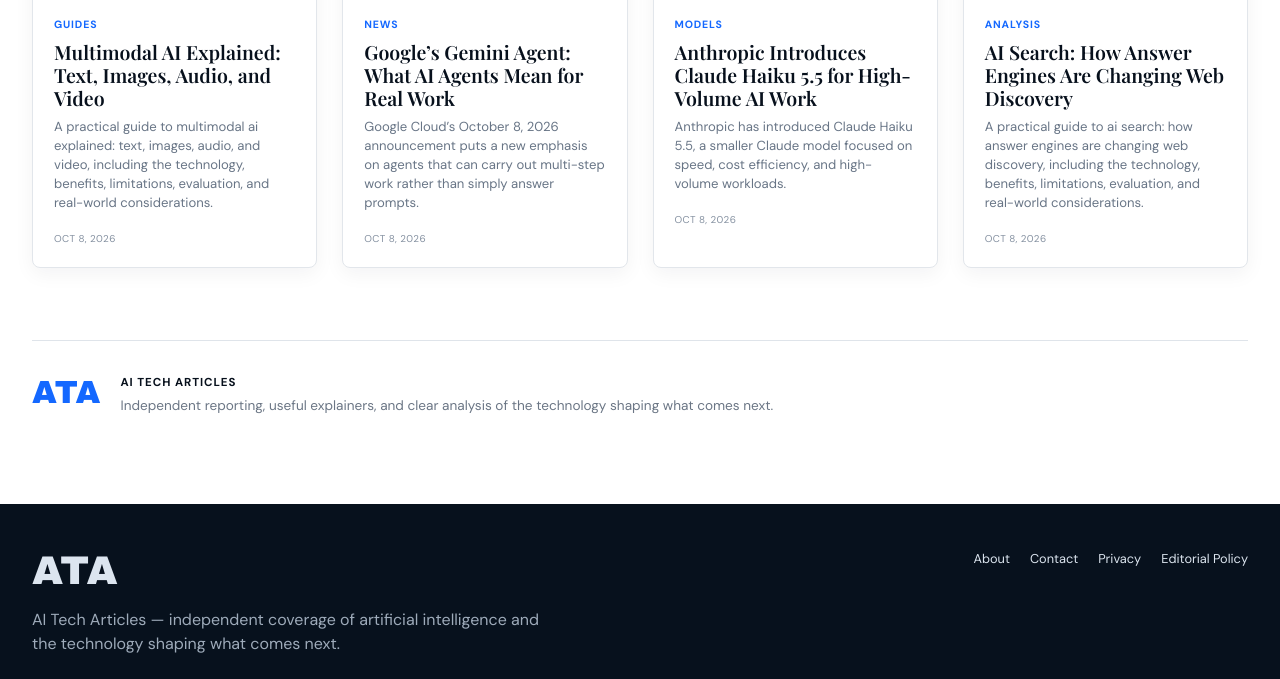
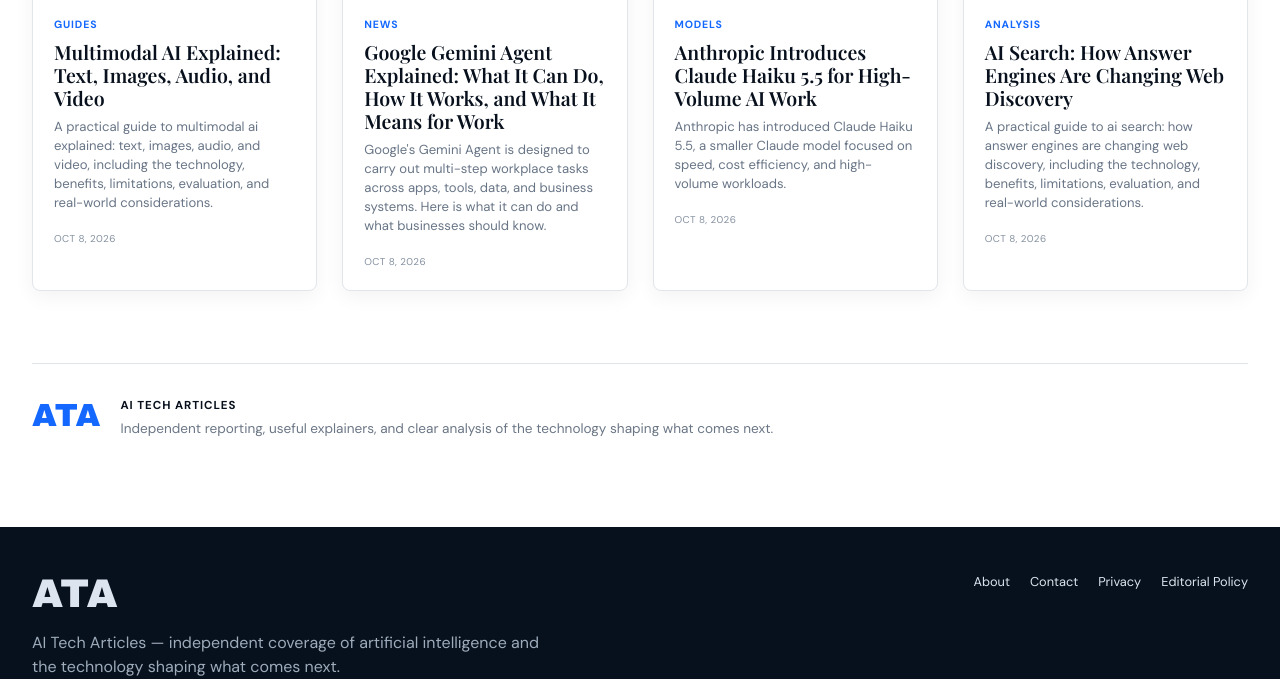
Before and after one commit to todaysnewsai/ChatGPTScope, a Jekyll site: the page built from index.html, in a window 1280 px wide and 900 px high, scrolled down 1362 px, cut to the strip 221-900 px from the top of the window. Built offline with Jekyll 4.4.1, drawn with Linux system fonts in a browser that asks for light colours; the list of posts is cut into pages by our own code; some of the changed lines change nothing that is shown.

Commit message:
Write and publish Gemini Agent article

```diff
--- a/_posts/2026-10-08-google-gemini-agent.md
+++ b/_posts/2026-10-08-google-gemini-agent.md
@@ -1,123 +1,144 @@
 ---
 layout: post
-title: "Google’s Gemini Agent: What AI Agents Mean for Real Work"
-description: "Google Cloud’s October 8, 2026 announcement puts a new emphasis on agents that can carry out multi-step work rather than simply answer prompts."
+title: "Google Gemini Agent Explained: What It Can Do, How It Works, and What It Means for Work"
+description: "Google's Gemini Agent is designed to carry out multi-step workplace tasks across apps, tools, data, and business systems. Here is what it can do and what businesses should know."
 date: 2026-10-08
 categories: [news]
-tags: [Artificial Intelligence, AI Technology]
+tags: [Google Gemini, Gemini Agent, AI Agents, Artificial Intelligence, AI Technology]
 author: "AI Tech Articles"
+image: "https://images.unsplash.com/photo-1677442136019-21780ecad995?auto=format&fit=crop&w=1600&q=85"
 ---
 
-## The short version
+Google is pushing Gemini beyond the traditional chatbot with a new workplace agent designed to carry out multi-step tasks across business applications. Here is what the Gemini agent is, what Google says it can do, how the system is designed, and what businesses should understand before treating it as an autonomous digital worker.
 
-Google Cloud’s October 8, 2026 announcement puts a new emphasis on agents that can carry out multi-step work rather than simply answer prompts. The important question is not whether AI is becoming more capable in the abstract, but whether a particular system can produce a reliable improvement in a real workflow. That distinction matters because demonstrations can look impressive while production systems still encounter missing context, uncertain outputs, permission problems, latency, cost constraints, and difficult edge cases.
+## What Is the Google Gemini Agent?
 
-## Why this matters now
+The Gemini agent is Google's new approach to AI agents for work. Announced by Google Cloud on October 8, 2026, it is designed to move from answering individual prompts to carrying out complete pieces of work.
 
-AI is moving from a model-centered market toward a systems-centered market. A model remains the reasoning engine, but useful products increasingly add retrieval, tools, memory, structured outputs, evaluation, monitoring, security controls, and interfaces. This makes the surrounding engineering as important as the model itself. It also changes how readers should judge announcements: a new capability is only valuable when it survives contact with real tasks.
+That distinction is important. A conventional chatbot waits for a user to ask a question and then produces an answer. An agent can be given an objective, determine the steps needed to achieve it, use available tools and business data, and return a finished result.
 
-## What changed
+Google describes Gemini as a universal agent for work. The company says it can handle knowledge work, answer questions, create content, write and run code, use skills and tools, and connect to business systems. It is intended to work across applications rather than confining AI activity to a single chat window.
 
-The latest generation of AI products is better understood as software that can participate in workflows. Depending on the product, that can mean reading documents, searching information, writing code, using an application, generating media, calling an API, or coordinating several steps. The exact capabilities vary by provider, plan, permissions, and implementation, so users should verify current documentation rather than assuming that every model supports every action.
+## What Can Gemini Agent Actually Do?
 
-## The technology underneath
+Google's announcement gives the Gemini agent a broad range of responsibilities. The important point is that these are workflow capabilities rather than simply new ways to generate text.
 
-A modern AI application normally has several layers. A foundation model interprets instructions and generates or selects actions. A tool layer gives it access to search, code execution, databases, business software, or other services. Retrieval supplies information that may not be contained in model parameters. Memory or state lets a system preserve useful context across steps. Finally, an evaluation and monitoring layer checks whether the system is behaving as intended.
+A user could start with a high-level request and expect the agent to break the task into multiple steps. Depending on the connected tools, permissions and environment, those steps can involve researching information, working with documents, producing content, analyzing data, writing code or interacting with business applications.
 
-These layers introduce new failure modes. A model can produce a plausible answer from bad retrieved data. A tool can fail even when the model chooses the right action. A permission system can be configured incorrectly. A long workflow can compound small errors. Good engineering therefore treats the model as one component rather than the entire application.
+Google says Gemini can work with services including Gmail, Drive, Docs, Sheets, Slides, Chat and Calendar. The broader Gemini Enterprise environment can also connect to external business applications such as Slack and Microsoft 365.
 
-## What users should look for
+This creates a different experience from a traditional assistant: instead of asking for each intermediate step, a user can delegate a larger objective. For example, a manager could ask an agent to prepare a project update using approved company information, with the final result returned for review.
 
-Start with the task, not the brand. Define what a successful result looks like, how often the task occurs, what information is required, and what happens when the system is wrong. Then compare models or products using the same representative examples.
+Google is also emphasizing coding. Its announcement says Gemini can write and run code, making the agent relevant not only to office productivity but also to technical workflows.
 
-For professional use, also check privacy controls, data retention, administration, auditability, integration support, rate limits, latency, and total cost. For agents, add permission boundaries and approval steps. For coding systems, test them against real repositories. For research systems, verify citations and source quality.
+## How Does Gemini Agent Work?
 
-## Where the approach works well
+An AI agent is not simply a larger language model. It is better understood as a system built around a model.
 
-AI is particularly useful where work contains repeatable patterns but still benefits from human review. Examples include summarizing long material, transforming documents, drafting first versions, extracting structured information, generating test cases, exploring alternatives, classifying content, and assisting with research.
+The model provides reasoning and language capabilities, but an agent needs additional components to become useful in real workflows.
 
-The strongest workflows usually have a clear verification point. Humans can review the final output, approve consequential actions, or inspect evidence before something is published or executed.
+The first component is the model itself. It interprets the user's objective, reasons about the task and helps determine what should happen next.
 
-## Where it can fail
+The second is the tool layer. Tools allow an agent to search information, interact with applications, execute code, work with files or call other services. Without tools, an AI system may be able to describe how to complete a task but cannot necessarily complete it.
 
-AI systems can fail through hallucination, stale information, misunderstood instructions, ambiguous goals, tool errors, prompt injection, poor retrieval, or overconfident presentation. Agents add another category: an incorrect decision can become an incorrect action.
+The third component is context. Business work often depends on information stored outside the model. Documents, messages, calendars, databases and internal applications provide the context required to make a useful decision.
 
-The answer is not to avoid AI completely. It is to design the workflow around known failure modes. Limit permissions, separate low-risk from high-risk actions, require confirmation for irreversible operations, keep useful logs, and evaluate the system with difficult examples rather than only easy demonstrations.
+The fourth is identity and authorization. Google says its agent architecture includes identity, policy and permission controls. This matters because an agent that can read or modify company information needs to operate under defined access rules.
 
-## A practical implementation framework
+Finally, there are monitoring and cost controls. Long-running or multi-step tasks can consume substantially more computing resources than a simple question-and-answer interaction. Google has highlighted controls intended to help organizations manage spending and agent activity.
 
-A sensible rollout can be done in stages. First, select one narrow task with measurable value. Second, collect representative examples, including failures and unusual cases. Third, establish a baseline without AI. Fourth, test one or more AI approaches against that baseline. Fifth, add retrieval or tools only when they solve a defined limitation. Sixth, introduce human review and logging. Finally, monitor the system after launch because model behavior, data, software dependencies, and user behavior can change.
+In other words, the Gemini agent should not be judged only by the intelligence of its underlying model. The quality of its tools, data access, permissions and workflow design can be just as important.
 
-This process prevents an organization from automating a vague objective before it understands the task.
+## Why Persistent Agents Matter
 
-## What this means for developers
+One of the most significant ideas behind the new generation of workplace agents is persistence.
 
-Developers increasingly need skills beyond prompt writing. Useful competencies include API integration, structured data handling, retrieval design, evaluation, observability, security, access control, and cost management. The application layer is becoming the place where much of the differentiation happens.
+Traditional chat interactions are usually short. A user asks a question, receives an answer and moves on. A persistent agent can instead maintain the state needed for a longer task.
 
-That does not make model quality irrelevant. A better model can reduce complexity and improve results. But a strong model connected to poor data and weak controls can still produce a poor product.
+Google's announcement describes agents that can work across applications and devices, while reporting on work that has been completed. VentureBeat reported additional details about persistent Gemini agents designed for long-running tasks, including their own Gmail, Calendar and Drive storage.
 
-## What this means for businesses
+Persistent agents could make it possible to delegate research, document preparation, data processing and other tasks that would otherwise require repeated human attention. But a system that can continue operating for hours or days also needs stronger permissions, clearer boundaries and better auditing.
 
-For businesses, the question is shifting from 'Where can we use AI?' to 'Which workflows should change because AI is now capable enough?' The best candidates usually have high volumes, clear inputs and outputs, repetitive steps, measurable quality, and a human who can intervene when needed.
+## Gemini Agent and Google Workspace
 
-Organizations should resist measuring success only by the number of AI features launched. Useful metrics include time saved, error rates, completion rates, customer outcomes, cost per task, adoption, and the frequency of human corrections.
+Google has a major advantage in workplace AI: its existing ecosystem.
 
-## The bigger picture
+Millions of organizations already use products such as Gmail, Drive, Docs, Sheets, Calendar and Meet. An agent that can operate inside this environment does not have to begin with an entirely new software stack.
 
-The direction of AI development points toward systems that can reason, retrieve information, use software, and coordinate actions. Whether that becomes broadly reliable will depend on engineering, evaluation, security, economics, and user trust as much as raw model intelligence.
+Google says Gemini can use Workspace applications and business data as part of its broader agentic system. That means the value of the product is not only in generating better text. It is in connecting intelligence with the information and applications employees already use.
 
-The most useful way to follow the field is therefore to watch the complete system. A benchmark can show one capability. A real product shows how capabilities interact under constraints.
+For businesses, this could make deployment easier than introducing a separate AI platform. It can also create new challenges.
 
-## FAQ
+An organization must decide which data an agent can access, which actions it can perform, which users can delegate tasks, and how those actions should be logged. Integration reduces friction, but it also increases the importance of governance.
 
-**Are AI systems reliable enough for important work?** Reliability depends heavily on the task and the safeguards around the system. High-impact workflows generally require verification and controlled permissions.
+## Security Is a Bigger Problem for Agents
 
-**Should I choose the largest model?** Not necessarily. A smaller, faster model can be better when the task is simple or high-volume.
+The shift from answers to actions creates a fundamental security difference.
 
-**Do agents replace normal software?** Usually they complement conventional software. Deterministic code remains preferable when requirements are precise and predictable.
+If a chatbot produces an incorrect paragraph, a user can usually reject it. If an agent sends the wrong email, changes a record, exposes confidential information or executes unsafe code, the consequences can be much greater.
 
-**What should I test first?** Use real examples from the workflow, including difficult cases and known failure modes, and compare results with a human or existing baseline.
+This is why permissions are central to agent design.
+
+A well-designed system should operate with the minimum access required for a particular task. Reading a document does not necessarily require permission to edit it. Analyzing a spreadsheet does not necessarily require permission to delete it. And actions with financial, legal or operational consequences may require explicit human approval.
+
+The wider AI industry is already dealing with these issues. On October 8, 2026, the UK's Information Commissioner's Office announced a call for evidence on data protection risks associated with agentic AI while reporting changes or commitments from leading AI developers.
+
+Security researchers are also examining real-world risks involving agentic systems. OWASP's GenAI security work increasingly treats agentic applications as a distinct security problem because the system can combine model outputs with tools and external actions.
+
+That means enterprises should not treat an agent as simply another productivity application. It should be treated as a system with access to organizational resources.
+
+## How Businesses Should Evaluate Gemini Agent
+
+Companies should avoid evaluating an AI agent from demonstrations alone.
+
+Start with a real workflow. Define the inputs, expected output, acceptable error rate and current human cost.
+
+Then establish a baseline. How long does the task take today? How often are mistakes made? How much human review is required?
+
+Next, test the agent against representative examples, including difficult cases. Measure completion rate, accuracy, time saved, cost, latency and the amount of human correction required.
+
+Security should be evaluated at the same time. Test permissions, data boundaries, logging, failure recovery and behavior when the system encounters unexpected instructions.
+
+Finally, compare the complete cost rather than the model's token price alone. Agentic workflows may involve multiple model calls, tool usage, storage, infrastructure and human review.
+
+The best system is not necessarily the one with the most impressive model. It is the one that produces the best outcome for the total cost and risk.
+
+## What It Means for Developers and IT Teams
+
+For developers, Gemini Agent points toward a software stack in which the model is only one layer. Teams increasingly need to think about tool integration, identity, retrieval, evaluation, observability and access control alongside model selection.
+
+For IT and security teams, the key change is that AI becomes an actor inside existing systems. That makes traditional governance questions—who can access what, which actions are allowed, and how activity is audited—part of the AI deployment itself.
+
+For businesses, this means an agent should be introduced as an operational system, not simply switched on as a productivity feature. A narrow pilot with measurable outcomes is usually more informative than a broad rollout based on demonstrations.
+
+## The Bigger Meaning of Google's Gemini Agent
+
+Google's Gemini agent represents a broader change in how AI products are being built.
+
+The first generation of generative AI made conversation the interface. The next generation is making delegation the interface.
+
+That is a significant shift. A user no longer has to know every intermediate step. Instead, the user describes an objective and the system determines how to approach it.
+
+Google's advantage is its software ecosystem and enterprise infrastructure. Its challenge is proving that an agent can be trusted with real work.
+
+The same challenge applies to every major AI company building agents. Better models matter, but reliability, security, permissions, cost and integration may determine which systems actually become part of everyday work.
+
+For businesses, the right question is therefore not simply whether Gemini is intelligent. It is whether Gemini can complete a particular workflow reliably enough to justify giving it access to the information and systems involved.
 
 ## Conclusion
 
-AI is becoming less about asking a model isolated questions and more about integrating intelligence into complete workflows. That creates opportunities for productivity and new products, but it also makes evaluation, permissions, privacy, and operational discipline essential.
+Google Gemini Agent is important because it moves Gemini toward a model of AI based on delegation rather than conversation alone. Google wants the system to research, create, code, use applications and complete multi-step work across an enterprise environment.
 
-Readers should judge each new AI capability by the same standard: what problem does it solve, what evidence supports the claim, what does it cost, where can it fail, and how can a human remain in control when the stakes are high?
+The opportunity is substantial, but so is the engineering challenge. An agent with access to company systems must be evaluated not only for intelligence but also for accuracy, permissions, security, cost and reliability.
 
-### Source
+For users and businesses, the most useful way to judge Gemini Agent is simple: give it a real task, define what success means, measure the complete workflow, and keep humans in control of consequential decisions.
 
-[Google Cloud](https://cloud.google.com/blog/products/ai-machine-learning/welcome-to-gemini-at-work-2026)
+The future of workplace AI may not be about having a smarter chatbot. It may be about having software that can reliably take a goal and turn it into completed work.
 
+## Sources
 
-## What to check before relying on the technology
-
-A useful AI system needs more than an impressive demonstration. Teams should define the task, establish a baseline, test representative examples, and decide what level of error is acceptable. The evaluation should include ordinary requests as well as difficult and ambiguous cases.
-
-Data quality is central. Verify where information comes from, how current it is, and whether the application is allowed to process it. For business systems, confidential documents and customer information require explicit controls rather than assumptions.
-
-Actions need stronger controls than answers. If software can modify records, send messages, execute code, or make purchases, permissions should be narrow and consequential actions should normally require confirmation. Logging is important because teams need to understand what happened when a workflow fails.
-
-Cost and latency also shape product quality. A system that is accurate but too slow or expensive may not work at scale. Compare complete task cost, including retries, tools, infrastructure, and human review. Smaller or specialized models can sometimes provide better economics for repetitive workloads.
-
-Finally, monitor the system after launch. Models and surrounding services change, users discover new edge cases, and data sources evolve. Continuous evaluation and clear documentation make it possible to improve the system without losing track of what changed.
-
-
-## Practical implementation notes
-
-The strongest way to assess an AI capability is to connect it to a clearly defined task and measure the complete workflow. Establish a baseline, test realistic examples, and decide what level of error is acceptable before deployment.
-
-### Context and evidence
-
-Give the system the information it actually needs. Relevant documents, metadata, examples, and instructions are more useful than indiscriminate context. When factual accuracy matters, preserve source information and make important evidence easy to inspect.
-
-### Controls and permissions
-
-An AI that can take action requires stronger controls than one that only produces text. Separate reading from writing, limit access to the minimum necessary, and require confirmation for consequential or irreversible actions. Keep logs for important operations.
-
-### Evaluation and maintenance
-
-Monitor quality, latency, cost, failures, and human corrections after launch. Models, tools, data, and policies change, so an evaluation that was successful during a pilot should be repeated after significant updates.
-
-### Measuring value
-
-The final measure should be the outcome users care about: a correct result, faster workflow, lower cost, better software, improved research, or another measurable benefit. AI output volume is not a useful substitute for real value.
+- [Google Cloud: Welcome to Gemini at Work 2026](https://cloud.google.com/blog/products/ai-machine-learning/welcome-to-gemini-at-work-2026)
+- [Google: Gemini at Work](https://blog.google/innovation-and-ai/infrastructure-and-cloud/google-cloud/gemini-at-work/)
+- [Reuters: Google Cloud introduces Gemini agent for work](https://www.reuters.com/business/google-cloud-introduces-gemini-agent-work-ai-race-heats-up-2026-10-08/)
+- [The Verge: Google is launching a one-stop Gemini agent for your work tasks](https://www.theverge.com/tech/1007904/google-gemini-ai-agent-enterprise)
+- [UK ICO: AI agents and data protection](https://ico.org.uk/about-the-ico/media-centre/news-and-blogs/2026/10/ico-secures-changes-from-leading-ai-developers-as-scrutiny-extends-to-ai-agents/)
```
